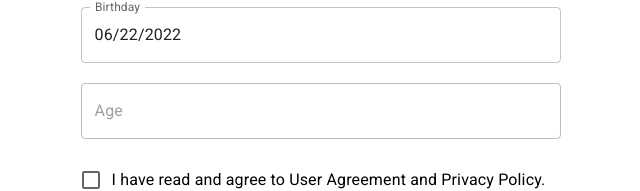
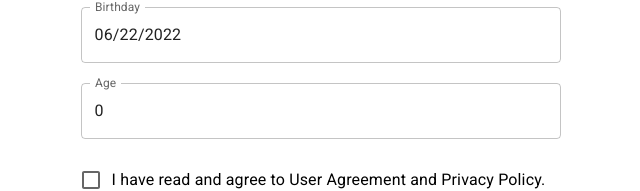
Before and after one commit to shneeki/formTask, a React (Create React App) app: page / in a window 1280 px wide. Shown: the part 324-515 px from the top of the page, without its empty margins (319-959 px from the left). Built offline with nearby package versions, Linux system fonts and the light colour scheme; the HTML template or start-up script is replaced by a standard one.

Commit message:
Age calculated dynamically

```diff
--- a/src/App.tsx
+++ b/src/App.tsx
@@ -11,6 +11,13 @@ import Button from '@mui/material/Button';
 import Box from '@mui/material/Box';
 import Checkbox from '@mui/material/Checkbox';
 import FormControlLabel from '@mui/material/FormControlLabel';
+
+function getAge(dateString: string) {
+  const today = new Date();
+  const birthDate = new Date(dateString);
+  const age = today.getFullYear() - birthDate.getFullYear();
+  return age;
+}
 
 interface ISignUp {
   userName: string;
@@ -84,16 +91,17 @@ function App() {
           name="age"
           control={control}
           render={({ field }) => (
-            <div className="formInput">
+            <div
+              className="formInput"
+              style={{ pointerEvents: 'none', userSelect: 'none' }}>
               <TextField
                 fullWidth
-                disabled
                 id="outlined"
                 label="Age"
-                // value={getValues().birthday?.}
-                // InputProps={{
-                //   readOnly: true,
-                // }}
+                value={getAge(getValues().birthday.toString())}
+                InputProps={{
+                  readOnly: true,
+                }}
               />
             </div>
           )}
```
